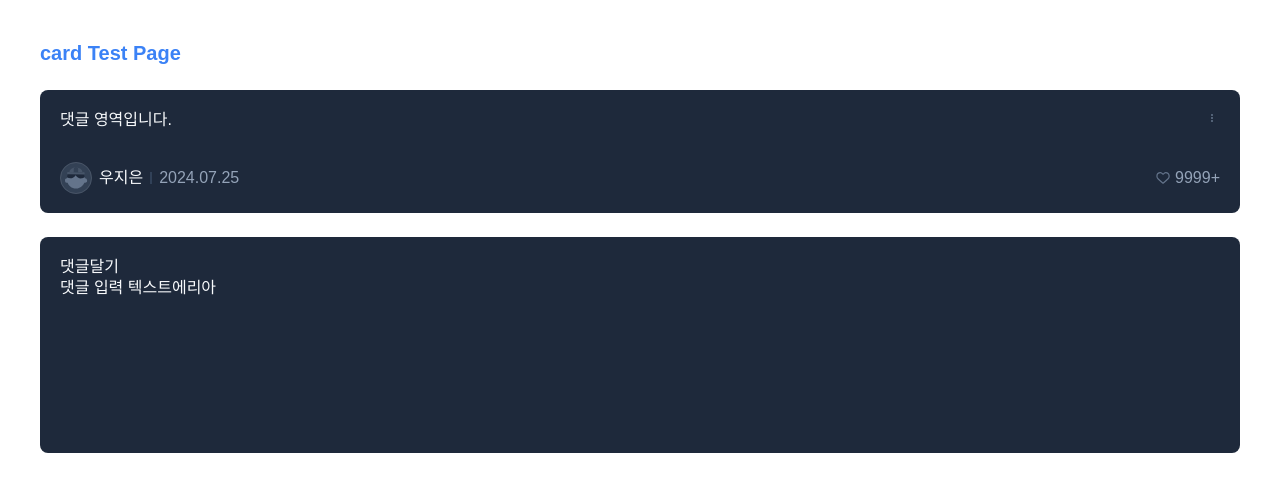
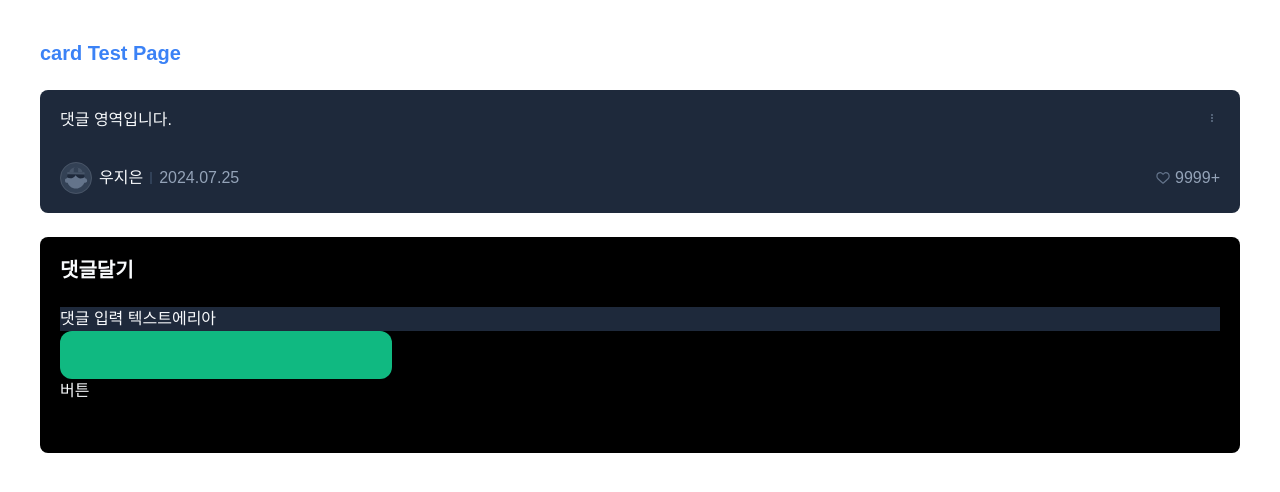
Before and after one commit to ozen0718/coworkers, a Next.js app: page / in a window 1280 px wide. Shown: the top 492 px of the page. Built offline with nearby package versions, Linux system fonts and the light colour scheme.

Commit message:
[Style] global.css 피그마에 맞게 수정

```diff
--- a/src/components/Card/Comment/AddComment.tsx
+++ b/src/components/Card/Comment/AddComment.tsx
@@ -2,12 +2,17 @@ import Button from "@/components/Button/Button";
 
 export default function AddComment() {
   return (
-    <div className="flex flex-col w-full lg:w-[1200px] lg:h-[216px] min-h-[113px] bg-bg200 p-5 rounded-lg">
-      <div className="flex justify-between items-start w-full text-lg-regular">
+    <div className="flex flex-col w-full lg:w-[1200px] lg:h-[216px] min-h-[113px] bg-trasparent p-5 rounded-lg bg-black">
+      <div className="flex justify-between items-start w-full text-xl-bold text-gray100">
         댓글달기
       </div>
-      <div className="flex items-start w-full relative">
+      <div className="mt-6 bg-bg200 flex items-start w-full relative">
         댓글 입력 텍스트에리아
+      </div>
+      <div>
+        {" "}
+        <Button size="large" />
+        버튼
       </div>
     </div>
   );
```
